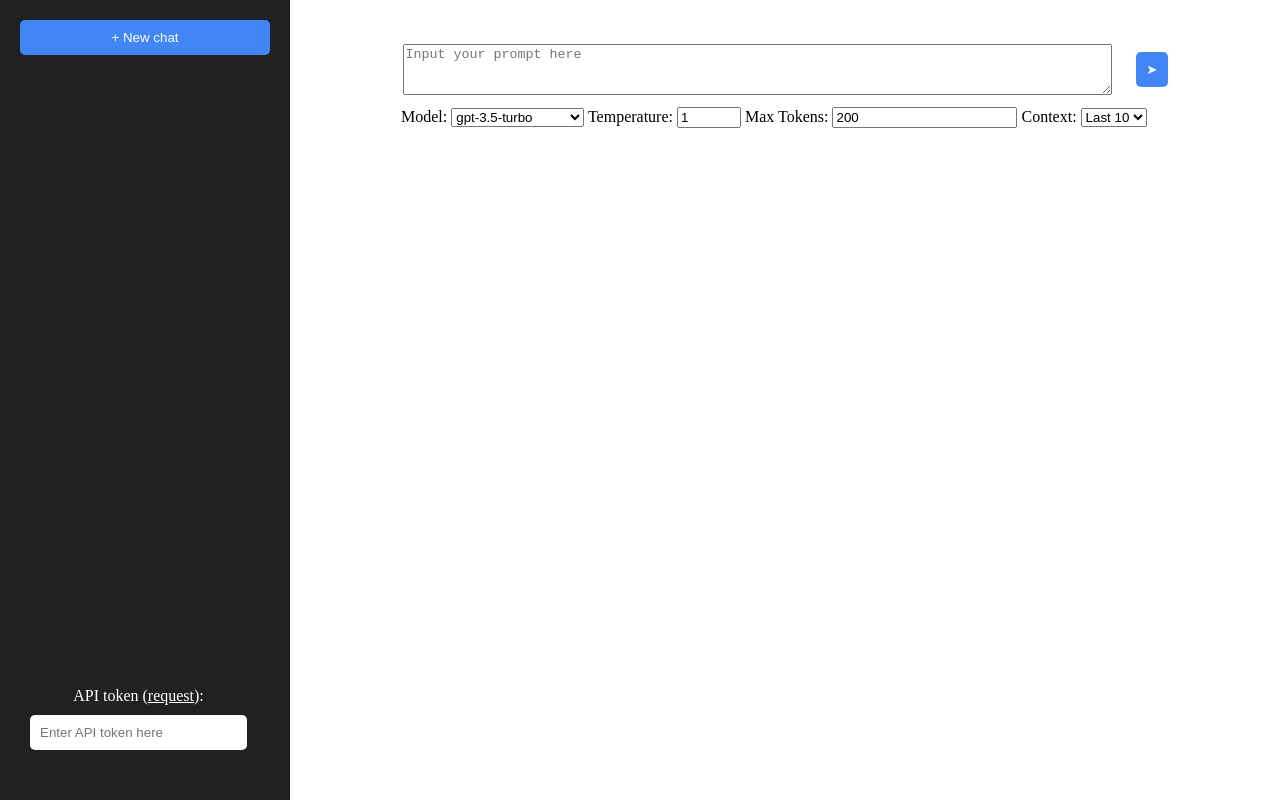
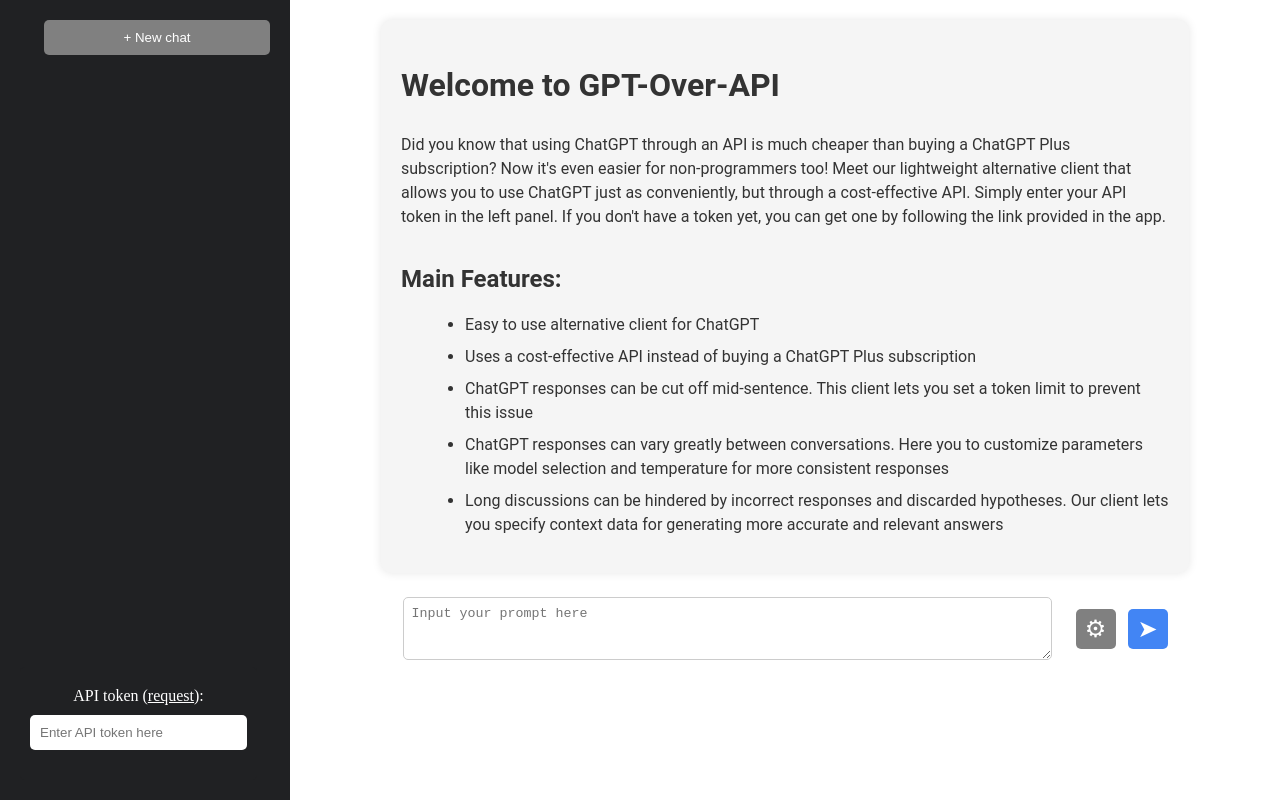
Before and after one commit to Krivich/GPT-Over-API, a plain HTML site: page index.html in a window 1280 px wide. Drawn offline with Linux system fonts and the light colour scheme.

Commit message:
Better styles, welcome screen

```diff
--- a/index.html
+++ b/index.html
@@ -1,7 +1,14 @@
 <!DOCTYPE html>
 <html lang="en">
 <head>
-    <title>GPT-Over-API</title>
+    <meta charset="UTF-8">
+    <meta name="viewport" content="width=device-width, initial-scale=1.0">
+    <meta name="description"
+          content="An alternative lightweight ChatGPT client that uses a cost-effective API and eliminates the risk of API token leak by running from an html file in your browser and having no third-party dependencies.">
+    <meta name="keywords" content="ChatGPT, OpenAI, GPT, API, lightweight client">
+    <meta name="robots" content="index, follow">
+    <meta name="author" content="Krivich (https://github.com/Krivich)">
+    <title>GPT-Over-API ChatGPT Client</title>
     <style>
         body {
             margin: 0;
@@ -9,6 +16,22 @@
             display: flex;
             height: 100vh;
             background-color: #fff;
+        }
+
+        textarea,
+        select,
+        input {
+            border: 1px solid #ccc;
+            border-radius: 5px;
+            padding: 8px;
+            transition: border-color 0.3s ease-in-out;
+        }
+
+        textarea:focus,
+        select:focus,
+        input:focus {
+            outline: none;
+            border-color: #1E90FF;
         }
 
         .left {
@@ -174,22 +197,19 @@
             flex: 1;
         }
 
-        .prompt button {
+        #send-request-button {
+            background-color: rgb(66, 133, 244);
+        }
+
+
+        .button {
             margin-left: 24px;
-            background-color: rgb(66, 133, 244);
             color: #fff;
+            background-color: gray;
             border: none;
             padding: 10px;
             border-radius: 5px;
             cursor: pointer;
-        }
-
-        .button:hover {
-            opacity: 0.8;
-        }
-
-        .button:active {
-            opacity: 0.6;
         }
 
         .button[disabled] {
@@ -197,17 +217,94 @@
             cursor: not-allowed;
         }
 
-        .properties {
+        .clickable:hover {
+            opacity: 0.8;
+            box-shadow: 0 0 3px 3px rgba(0, 128, 255, 0.2);
+        }
+
+        .clickable:active {
+            opacity: 0.6;
+        }
+
+        .icon {
+            display: inline-block;
+            height: 40px;
+            width: 40px;
+            font-size: 150%;
+            /*margin: 0;*/
+            padding: 0;
+        }
+
+        .icon:not(:first-of-type) {
+            margin-left: 12px;
+        }
+
+
+        #properties-panel {
             max-width: 768px;
             margin-right: auto;
             margin-left: auto;
             margin-top: 12px;
+            display: flex;
+            flex-wrap: wrap;
         }
+
+        #properties-panel > div {
+            margin-right: 20px;
+            margin-bottom: 10px;
+        }
+
+        #properties-panel.hidden {
+            display: none;
+        }
+
+        #welcome-panel {
+            max-width: 768px;
+            margin-right: auto;
+            margin-left: auto;
+            font-family: 'Roboto', sans-serif;
+            font-size: 16px;
+            line-height: 1.5;
+            color: #333;
+            padding: 20px;
+            background-color: #f5f5f5;
+            border-radius: 10px;
+            box-shadow: 0px 0px 10px rgba(0, 0, 0, 0.1);
+        }
+
+        #welcome-panel.hidden {
+            display: none;
+        }
+
+
+        #welcome-panel h1 {
+            font-size: 32px;
+            font-weight: bold;
+            margin-bottom: 24px;
+        }
+
+        #welcome-panel h2 {
+            font-size: 24px;
+            font-weight: bold;
+            margin-top: 32px;
+            margin-bottom: 16px;
+        }
+
+        #welcome-panel ul {
+            margin-left: 24px;
+            list-style-type: disc;
+        }
+
+        #welcome-panel li {
+            margin-bottom: 8px;
+        }
+
+
     </style>
 </head>
 <body>
 <div class="left">
-    <button class="new-chat-button button" onclick="newChat()">+ New chat</button>
+    <button class="new-chat-button button clickable" onclick="newChat()">+ New chat</button>
     <ul id="chat-list" class="scroll-container"></ul>
     <div class="token-panel">
         <label for="token" class="token-label">
@@ -218,12 +315,35 @@
     </div>
 </div>
 <div class="right">
+    <div id="welcome-panel">
+        <h1>Welcome to GPT-Over-API</h1>
+        <p>Did you know that using ChatGPT through an API is much cheaper than buying a ChatGPT Plus subscription? Now
+            it's even easier for non-programmers too! Meet our lightweight alternative client that allows you to use
+            ChatGPT just as conveniently, but through a cost-effective API. Simply enter your API token in the left
+            panel. If you don't have a token yet, you can get one by following the link provided in the app.</p>
+        <h2>Main Features:</h2>
+        <ul>
+            <li>Easy to use alternative client for ChatGPT</li>
+            <li>Uses a cost-effective API instead of buying a ChatGPT Plus subscription</li>
+            <li>ChatGPT responses can be cut off mid-sentence. This client lets you set a token limit to prevent this
+                issue
+            </li>
+            <li>ChatGPT responses can vary greatly between conversations. Here you to customize parameters like model
+                selection and temperature for more consistent responses
+            </li>
+            <li>Long discussions can be hindered by incorrect responses and discarded hypotheses. Our client lets you
+                specify context data for generating more accurate and relevant answers
+            </li>
+        </ul>
+    </div>
     <div id="dialogue" class="scroll-container"></div>
     <div class="prompt">
         <textarea id="input" rows="3" cols="50" placeholder="Input your prompt here"></textarea><br>
-        <button onclick="sendRequest()" class="button" id="send-request-button">➤</button>
+        <button class="button clickable icon" id="toggle-properties">⚙</button>
+        <button onclick="sendRequest()" class="button clickable icon" id="send-request-button">➤</button>
     </div>
-    <div class="properties">
+    <div id="properties-panel" class="hidden">
+        <div>
             <label for="model" title="Model of AI. Some models are not accessible for some users">Model:</label>
             <select id="model">
                 <option value="gpt-4">gpt-4</option>
@@ -233,13 +353,19 @@
                 <option value="gpt-3.5-turbo" selected>gpt-3.5-turbo</option>
                 <option value="gpt-3.5-turbo-0301">gpt-3.5-turbo-0301</option>
             </select>
+        </div>
+        <div>
             <label for="temperature"
                    title="Higher values like 0.8 will make the output more random, while lower values like 0.2 will make it more focused and deterministic">Temperature:</label>
             <input type="number" id="temperature" name="temperature" min="0" max="2" step="0.1" value="1">
+        </div>
+        <div>
             <label for="max-tokens"
                    title="The maximum number of tokens to generate in the chat completion. The total length of input tokens and generated tokens is limited by the model's context length">Max
                 Tokens:</label>
-        <input type="number" id="max-tokens" name="max-tokens" min="1" value="200">
+            <input type="number" id="max-tokens" name="max-tokens" min="1" value="200" style="width: 50px">
+        </div>
+        <div>
             <label for="context-strategy" title="How to select messages from the history to use them as prompt context">Context:</label>
             <select id="context-strategy">
                 <option value="1">Last 1</option>
@@ -248,6 +374,8 @@
                 <option value="100500">All</option>
             </select>
         </div>
+    </div>
+
 </div>
 <script>
 
@@ -338,6 +466,7 @@
         `).join("");
 
         setCheckboxes();
+        welcomePanel();
     }
 
     // Custom context by checkbox logic
@@ -381,7 +510,7 @@
             listItem.textContent = name;
             const deleteButton = document.createElement("button");
             deleteButton.classList.add("chat-list-item-delete");
-            deleteButton.classList.add("button");
+            deleteButton.classList.add("clickable");
             deleteButton.textContent = "🗑️";
             deleteButton.addEventListener("click", () => deleteHistory(index));
             listItem.appendChild(deleteButton);
@@ -436,6 +565,21 @@
         setCheckboxes();
     });
 
+    const toggleButton = document.getElementById("toggle-properties");
+    toggleButton.addEventListener("click", () => {
+        const propertiesPanel = document.getElementById("properties-panel");
+        propertiesPanel.classList.toggle("hidden");
+    });
+
+    // welcome panel logic
+    function welcomePanel() {
+        if (!history || history.length === 0) {
+            document.getElementById("welcome-panel").classList.remove('hidden');
+        } else {
+            document.getElementById("welcome-panel").classList.add('hidden');
+        }
+    }
+
     window.addEventListener("DOMContentLoaded", () => {
         loadChatList();
     });
```
Lines whose indentation alone changed are shown as unchanged.
